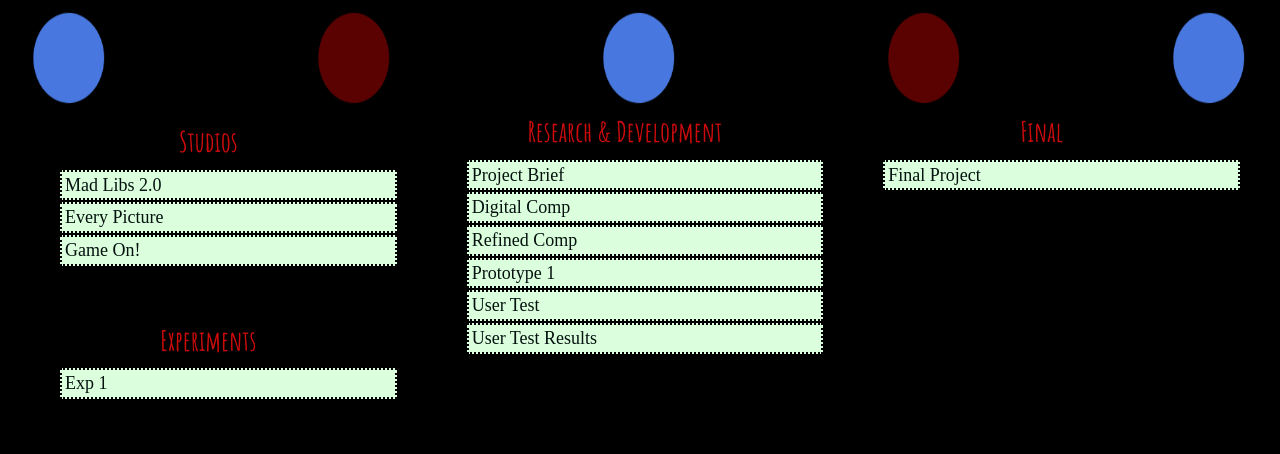
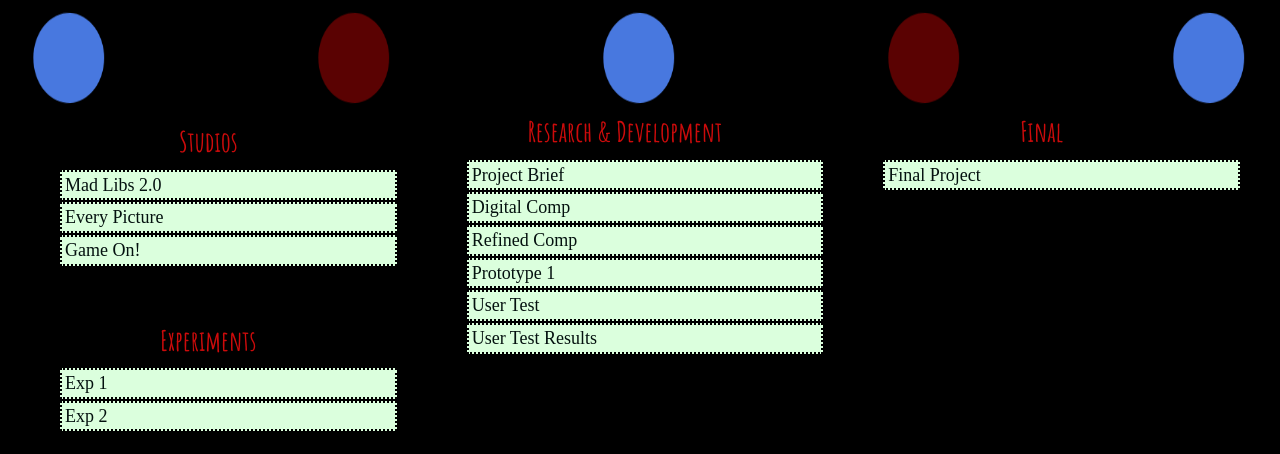
Before and after one commit to hmoon99/hmoon99.github.com, a plain HTML site: page des157/index.html in a window 1280 px wide. Shown: the part 121-575 px from the top of the page. Drawn offline with nearby package versions, Linux system fonts and the light colour scheme.

Commit message:
experiment 2

```diff
--- a/des157/index.html
+++ b/des157/index.html
@@ -36,6 +36,7 @@
       <h2>Experiments</h2>
       <ul>
           <li><a href="exp/exp1.html">Exp 1</a></li>
+          <li><a href="exp/exp2.html">Exp 2</a></li>
       </ul>
   </section>
 
```
